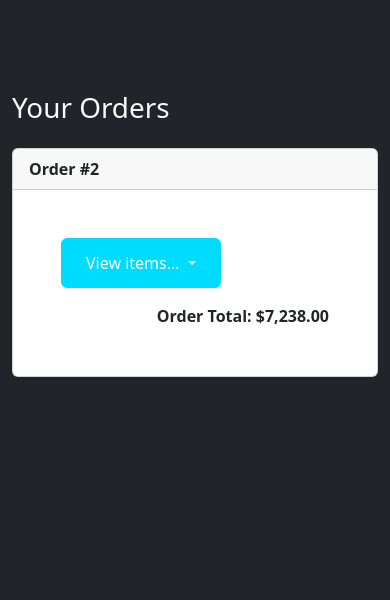
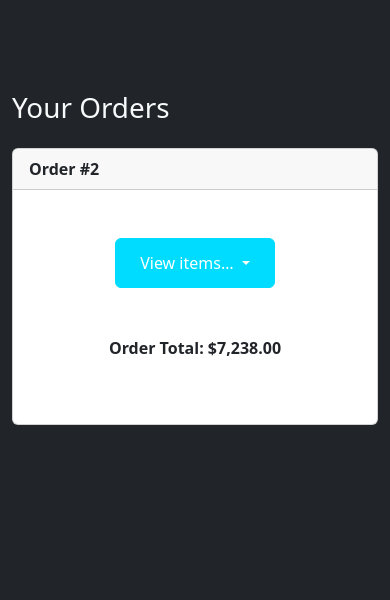
Before and after one commit to Aku6727/2025_y13_website_major_project, a PHP site: page /orders.php in a window 390 px wide. Shown: the part 57-657 px from the top of the page. Run offline with PHP 8.4, Linux system fonts and the light colour scheme; a user stored in the database is signed in; data comes from the database, SQL or seed files in the repository; data that the repository does not hold is empty.

Commit message:
Improve order total and dropdown display on mobile
Added a centered order total display for mobile (portrait) view and adjusted dropdown alignment and item text color for better readability. The desktop (landscape) view now uses a table-specific class for the order total.

```diff
--- a/orders.php
+++ b/orders.php
@@ -74,7 +74,7 @@ while ($row = mysqli_fetch_assoc($res)) {
           </div>
           <div class="card-body">
             <!-- Mobile dropdown -->
-            <div class="dropdown d-block d-md-none mb-3">
+            <div class="dropdown d-block d-md-none mb-3 text-center">
               <button
                 class="btn btn-primary dropdown-toggle"
                 type="button"
@@ -89,13 +89,17 @@ while ($row = mysqli_fetch_assoc($res)) {
                 aria-labelledby="orderDropdown-<?= $oid ?>"
               >
                 <?php foreach ($order['items'] as $item): ?>
-                  <li class="dropdown-item">
+                  <li class="dropdown-item text-dark">
                     <?= htmlspecialchars($item['prod_name']) ?>
                     — Qty: <?= (int)$item['quant'] ?>
                     — $<?= number_format($item['subtotal'], 2) ?>
                   </li>
                 <?php endforeach; ?>
               </ul>
+            </div>
+            <!-- Display total for portrait -->
+            <div class="text-center fw-bold d-md-none mb-3 mt-5">
+              Order Total: $<?= number_format($order['total'], 2) ?>
             </div>
 
             <!-- Desktop table -->
@@ -131,8 +135,8 @@ while ($row = mysqli_fetch_assoc($res)) {
                 <?php endforeach; ?>
               </tbody>
             </table>
-
-            <div class="text-end fw-bold">
+            <!-- Display total for landscape -->
+            <div class="text-end fw-bold d-none d-md-table">
               Order Total: $<?= number_format($order['total'], 2) ?>
             </div>
           </div>
```
